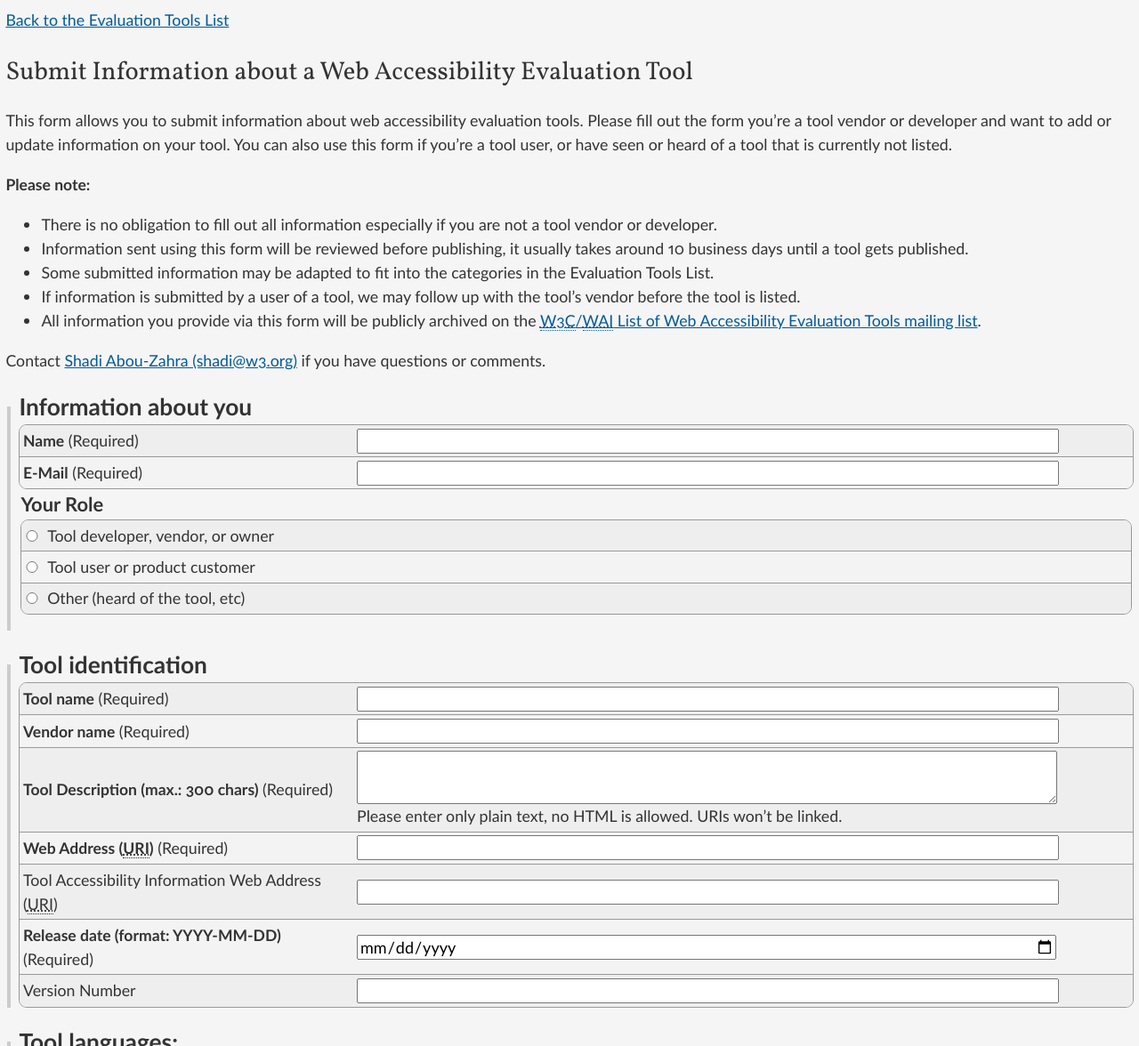
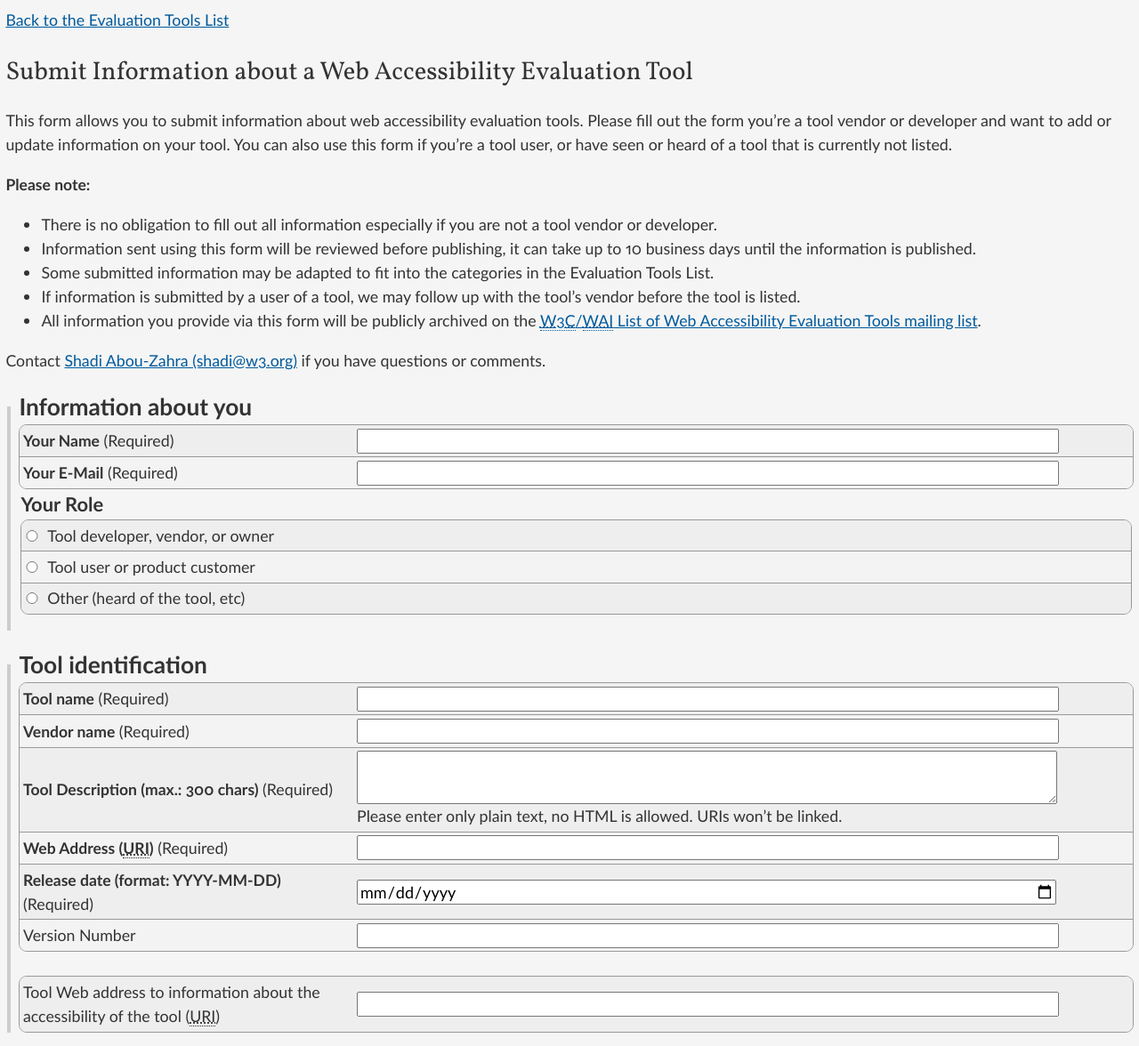
Before and after one commit to w3c/wai-eval-tools, a website: page submission.html in a window 1280 px wide. Shown: the part 61-1237 px from the top of the page at 89% size. Drawn offline with Linux system fonts and the light colour scheme.

Commit message:
Submission update
Signed-off-by: Eric Eggert <mail@yatil.net>

```diff
--- a/submission.html
+++ b/submission.html
@@ -30,7 +30,7 @@
     <p><strong>Please note:</strong></p>
     <ul>
     	<li>There is no obligation to fill out all information especially if you are not a tool vendor or developer.</li>
-    	<li>Information sent using this form will be reviewed before publishing, it usually takes around 10 business days until a tool gets published.</li>
+    	<li>Information sent using this form will be reviewed before publishing, it can take up to 10 business days until the information is published.</li>
     	<li>Some submitted information may be adapted to fit into the categories in the Evaluation Tools List.</li>
     	<li>If information is submitted by a user of a tool, we may follow up with the tool’s vendor before the tool is listed.</li>
     	<li>All information you provide via this form will be publicly archived on the <a href="http://lists.w3.org/Archives/Public/public-wai-ert-tools/"><abbr title="World Wide Web Consortium">W3C</abbr>/<abbr title="Web Accessibility Initiative">WAI</abbr> List of Web Accessibility Evaluation Tools mailing list</a>.</li>
@@ -43,8 +43,8 @@
     <legend><span>Information about you</span></legend>
     <h2 class="visuallyhidden">Information about you</h2>
     <div class="form-block-mini">
-      <div class="form-row required"><label for="name">Name</label><span><input name="name" id="name" type="text" value="" required  aria-required="true"></span></div>
-      <div class="form-row required"><label for="email">E-Mail</label><span><input name="email" id="email" type="email" value="" required aria-required="true"></span></div>
+      <div class="form-row required"><label for="name">Your Name</label><span><input name="name" id="name" type="text" value="" required  aria-required="true"></span></div>
+      <div class="form-row required"><label for="email">Your E-Mail</label><span><input name="email" id="email" type="email" value="" required aria-required="true"></span></div>
     </div>
     <fieldset class="border-less"><legend><span>Your Role</span></legend>
       <ul class="form-block-mini">
@@ -63,9 +63,11 @@
         <li class="form-row required"><label for="creator">Vendor name</label><span><input name="creator" id="creator" type="text" value="" required aria-required="true"></span></li>
         <li class="form-row required"><label for="description">Tool Description (max.: 300 chars)</label><span><textarea name="description" id="description" cols="60" rows="10" maxlength="300" required aria-required="true" aria-describedby="descdesc"></textarea><br><span id="descdesc">Please enter only plain text, no HTML is allowed. URIs won’t be linked.</span></span></li>
         <li class="form-row required"><label for="location">Web Address (<abbr title="Universal Resource Identifier">URI</abbr>)</label><span><input name="location" id="location" type="url" value="" required aria-required="true"></span></li>
-        <li class="form-row"><label for="location_a11yinfo">Tool Accessibility Information Web Address (<abbr title="Universal Resource Identifier">URI</abbr>)</label><span><input name="location_a11yinfo" id="location_a11yinfo" type="url" value=""></span></li>
         <li class="form-row required"><label for="release">Release date (format: YYYY-MM-DD)</label><span><input name="release" id="release" type="date" value="" required aria-required="true"></span></li>
         <li class="form-row"><label for="version">Version Number</label><span><input name="version" id="version" type="text"></span></li>
+      </ul><br>
+      <ul class="form-block-mini">
+      	<li class="form-row"><label for="location_a11yinfo">Tool Web address to information about the accessibility of the tool (<abbr title="Universal Resource Identifier">URI</abbr>)</label><span><input name="location_a11yinfo" id="location_a11yinfo" type="url" value=""></span></li>
       </ul>
       <div style="display:none" aria-hidden="true">
         <label for="comment">Comment (Don’t fill out this field)</label><span><textarea name="comment" id="comment" cols="60" rows="10" maxlength="300"></textarea></span>
```
